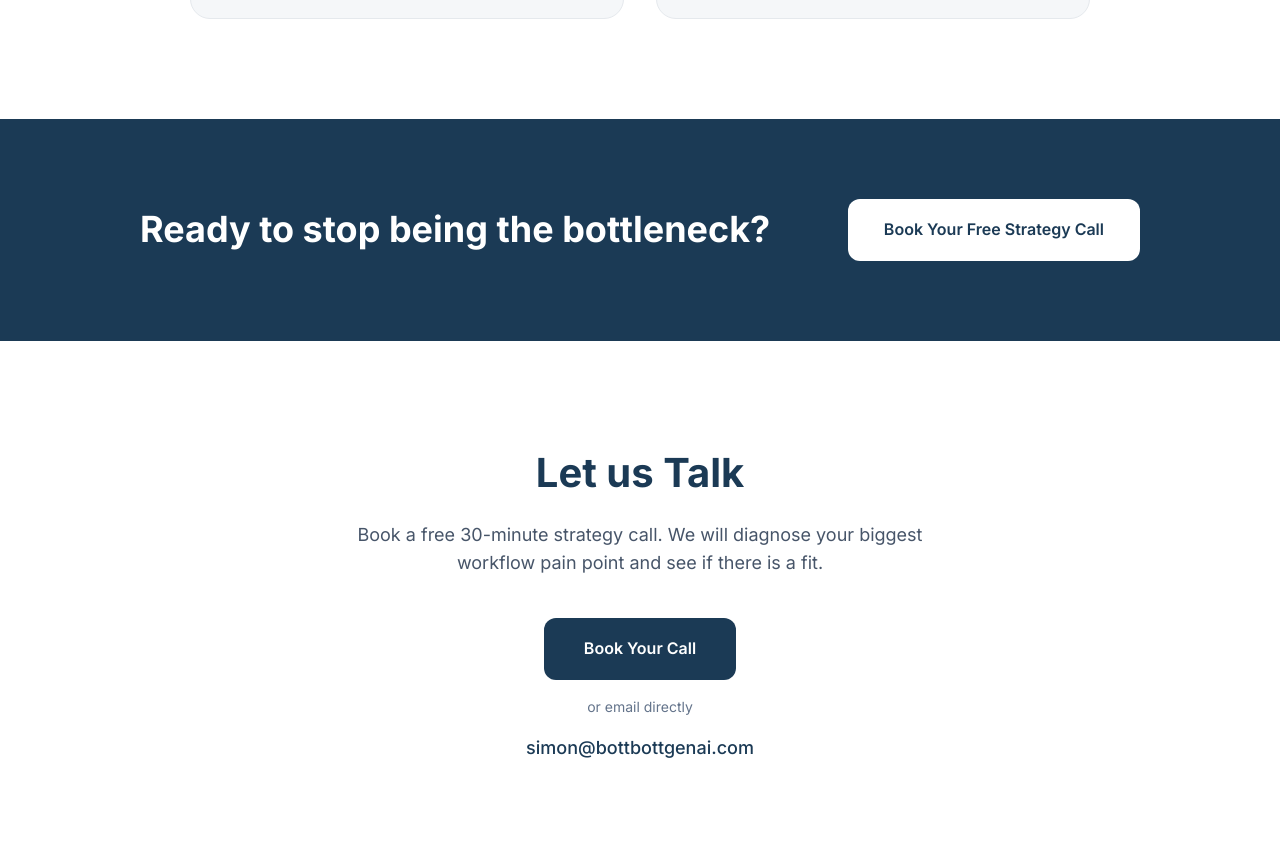
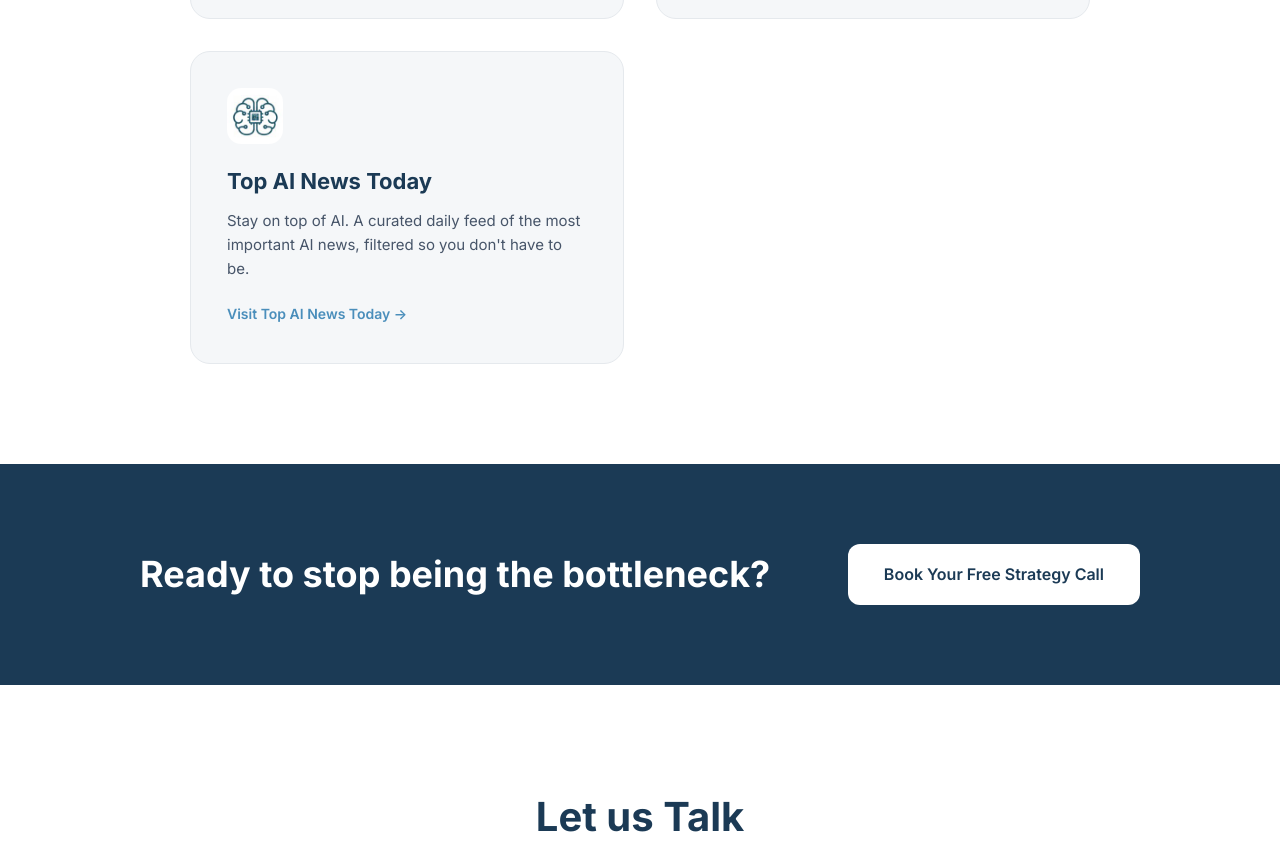
Before and after one commit to frontrowatthecartesiantheater-blip/BottBott-, a plain HTML site: page index.html in a window 1280 px wide. Shown: the part 5936-6787 px from the top of the page. Drawn offline with Linux system fonts and the light colour scheme.

Commit message:
Add files via upload

```diff
--- a/index.html
+++ b/index.html
@@ -1304,6 +1304,14 @@
         <p class="project-desc">Cut through newsletter fatigue. Score Substack posts in seconds so you can focus on the best and skip the rest.</p>
         <span class="project-link">Visit Substack Analyzer →</span>
       </a>
+      <a href="https://topainew.today" target="_blank" rel="noopener" class="project-card">
+        <div class="project-logo">
+          <img src="icon-topainew.png" alt="Top AI News Today icon">
+        </div>
+        <h3 class="project-name">Top AI News Today</h3>
+        <p class="project-desc">Stay on top of AI. A curated daily feed of the most important AI news, filtered so you don't have to be.</p>
+        <span class="project-link">Visit Top AI News Today →</span>
+      </a>
     </div>
   </section>
 
```
Also changed, not shown: icon-topainew.png (added).
